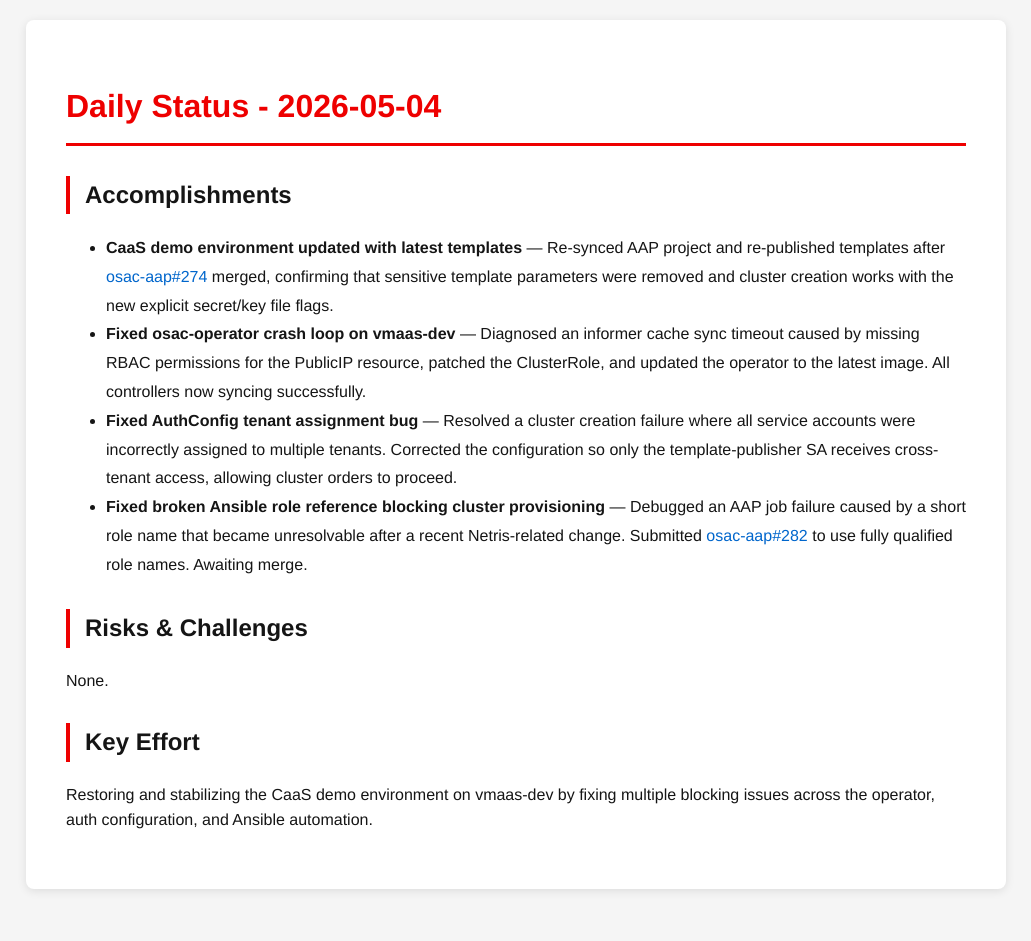
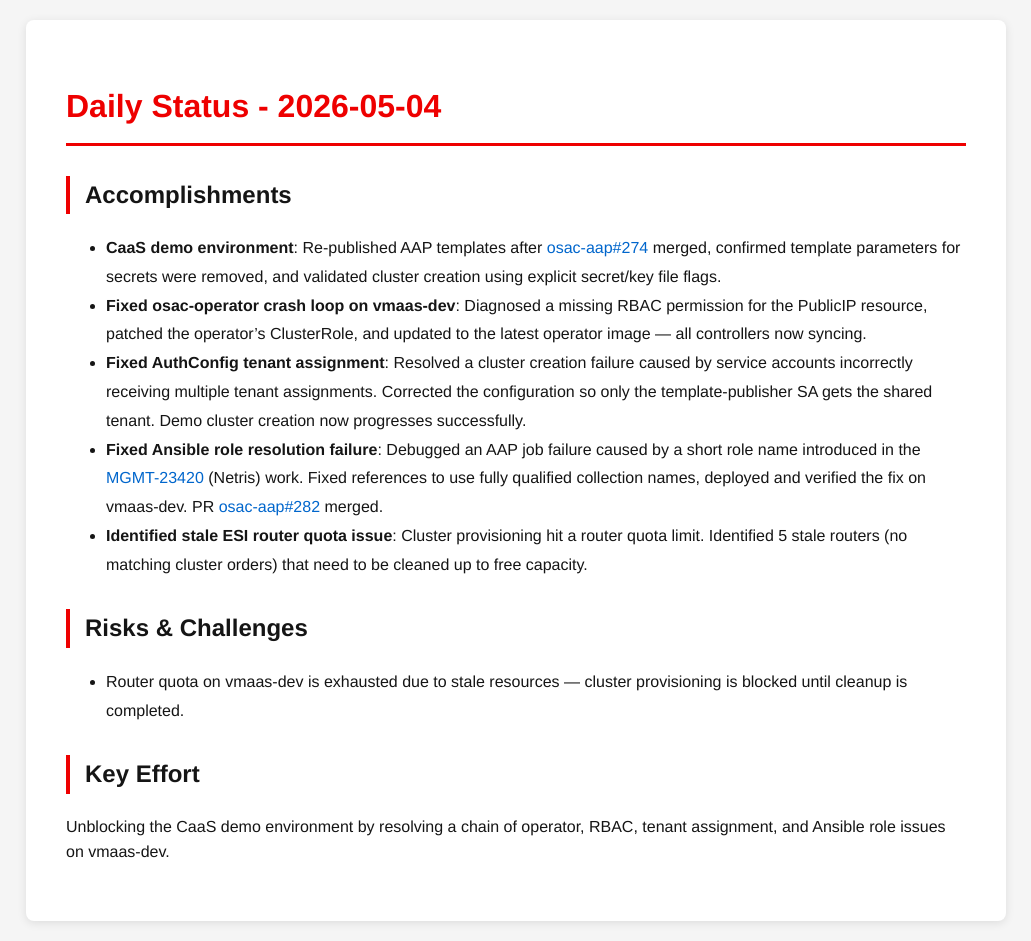
Before and after one commit to tzvatot/daily-status, a Jekyll site: the page built from 2026-05-04.md, in a window 1280 px wide. Shown: the whole page, without its empty margins (124-1155 px from the left). Built offline with Jekyll 4.4.1, drawn with Linux system fonts in a browser that asks for light colours; before the commit the page ends 909 px from its top, so only the background shows below that.

Commit message:
Daily status update - 2026-05-04

```diff
--- a/2026-05-04.md
+++ b/2026-05-04.md
@@ -7,16 +7,14 @@
 # Daily Status - 2026-05-04
 
 ## Accomplishments
-
-- **CaaS demo environment updated with latest templates** — Re-synced AAP project and re-published templates after [osac-aap#274](https://github.com/osac-project/osac-aap/pull/274) merged, confirming that sensitive template parameters were removed and cluster creation works with the new explicit secret/key file flags.
-- **Fixed osac-operator crash loop on vmaas-dev** — Diagnosed an informer cache sync timeout caused by missing RBAC permissions for the PublicIP resource, patched the ClusterRole, and updated the operator to the latest image. All controllers now syncing successfully.
-- **Fixed AuthConfig tenant assignment bug** — Resolved a cluster creation failure where all service accounts were incorrectly assigned to multiple tenants. Corrected the configuration so only the template-publisher SA receives cross-tenant access, allowing cluster orders to proceed.
-- **Fixed broken Ansible role reference blocking cluster provisioning** — Debugged an AAP job failure caused by a short role name that became unresolvable after a recent Netris-related change. Submitted [osac-aap#282](https://github.com/osac-project/osac-aap/pull/282) to use fully qualified role names. Awaiting merge.
+- **CaaS demo environment**: Re-published AAP templates after [osac-aap#274](https://github.com/osac-project/osac-aap/pull/274) merged, confirmed template parameters for secrets were removed, and validated cluster creation using explicit secret/key file flags.
+- **Fixed osac-operator crash loop on vmaas-dev**: Diagnosed a missing RBAC permission for the PublicIP resource, patched the operator's ClusterRole, and updated to the latest operator image — all controllers now syncing.
+- **Fixed AuthConfig tenant assignment**: Resolved a cluster creation failure caused by service accounts incorrectly receiving multiple tenant assignments. Corrected the configuration so only the template-publisher SA gets the shared tenant. Demo cluster creation now progresses successfully.
+- **Fixed Ansible role resolution failure**: Debugged an AAP job failure caused by a short role name introduced in the [MGMT-23420](https://issues.redhat.com/browse/MGMT-23420) (Netris) work. Fixed references to use fully qualified collection names, deployed and verified the fix on vmaas-dev. PR [osac-aap#282](https://github.com/osac-project/osac-aap/pull/282) merged.
+- **Identified stale ESI router quota issue**: Cluster provisioning hit a router quota limit. Identified 5 stale routers (no matching cluster orders) that need to be cleaned up to free capacity.
 
 ## Risks & Challenges
-
-None.
+- Router quota on vmaas-dev is exhausted due to stale resources — cluster provisioning is blocked until cleanup is completed.
 
 ## Key Effort
-
-Restoring and stabilizing the CaaS demo environment on vmaas-dev by fixing multiple blocking issues across the operator, auth configuration, and Ansible automation.
+Unblocking the CaaS demo environment by resolving a chain of operator, RBAC, tenant assignment, and Ansible role issues on vmaas-dev.
```
